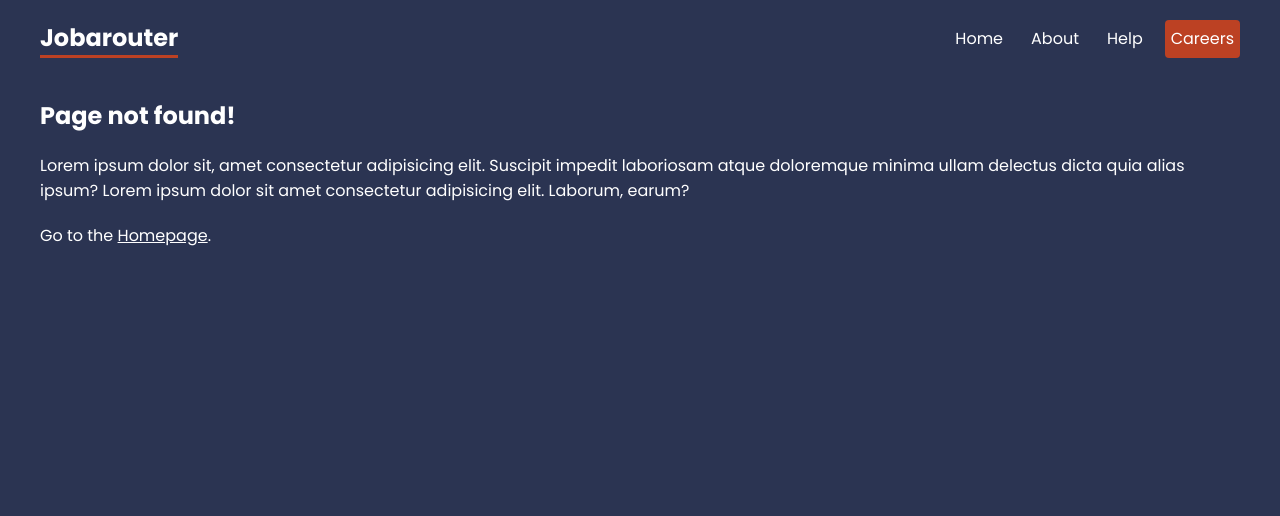
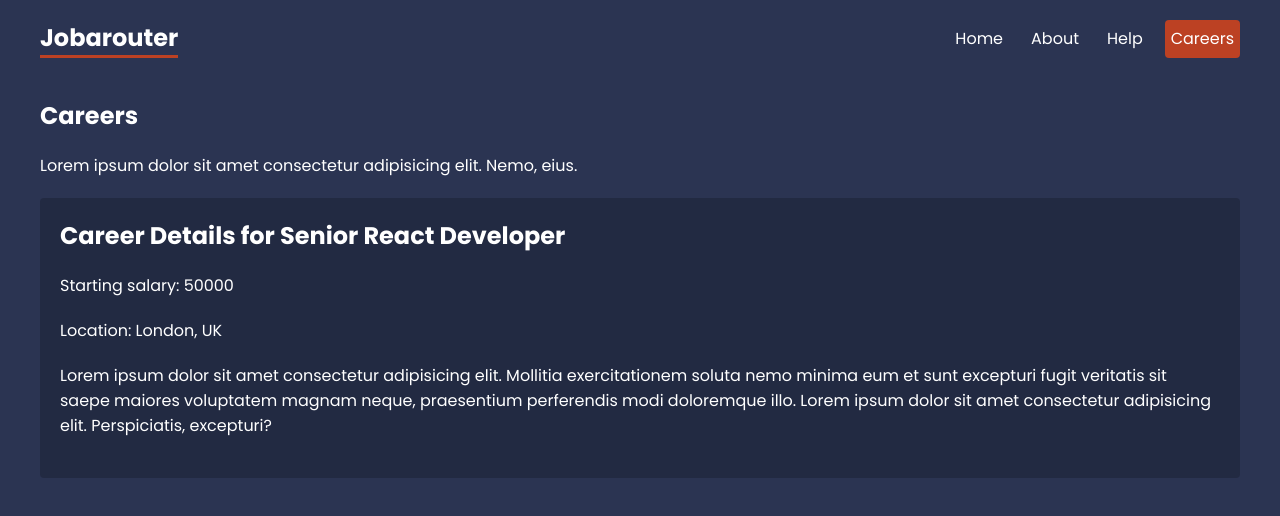
Before and after one commit to kishanlalchoudhary/Jobarouter-ReactRouter, a React (Create React App) app: page /careers/1 in a window 1280 px wide. Shown: the top 516 px of the page. Built offline with nearby package versions, Linux system fonts and the light colour scheme; data requests are answered from the project's data file.

Commit message:
lesson-7

```diff
--- a/src/App.js
+++ b/src/App.js
@@ -10,12 +10,15 @@
 import About from "./pages/About";
 import Faq from "./pages/help/Faq";
 import Contact from "./pages/help/Contact";
+import NotFound from "./pages/NotFound";
 import Careers, { careersLoader } from "./pages/careers/Careers";
+import CareerDetails, {
+  careerDetailsLoader,
+} from "./pages/careers/CareerDetails";
 
 // layouts
 import RootLayout from "./layouts/RootLayout";
 import HelpLayout from "./layouts/HelpLayout";
-import NotFound from "./pages/NotFound";
 import CareersLayout from "./layouts/CareersLayout";
 
 const router = createBrowserRouter(
@@ -31,6 +34,11 @@
 
       <Route path="careers" element={<CareersLayout />}>
         <Route index element={<Careers />} loader={careersLoader} />
+        <Route
+          path=":id"
+          element={<CareerDetails />}
+          loader={careerDetailsLoader}
+        />
       </Route>
 
       <Route path="*" element={<NotFound />} />
--- a/src/index.css
+++ b/src/index.css
@@ -142,5 +142,11 @@
 }
 
 /* careers details */
+.career-details {
+    background: rgba(0, 0, 0, 0.2);
+    padding: 20px;
+    border-radius: 4px;
+    margin: 20px 0;
+}
 
 /* breadcrumbs */
--- /dev/null
+++ b/src/pages/careers/CareerDetails.js
@@ -0,0 +1,31 @@
+import React from "react";
+import { useLoaderData, useParams } from "react-router-dom";
+
+export default function CareerDetails() {
+  const { id } = useParams();
+  const career = useLoaderData();
+
+  return (
+    <div className="career-details">
+      <h2>Career Details for {career.title}</h2>
+      <p>Starting salary: {career.salary}</p>
+      <p>Location: {career.location}</p>
+      <div className="details">
+        <p>
+          Lorem ipsum dolor sit amet consectetur adipisicing elit. Mollitia
+          exercitationem soluta nemo minima eum et sunt excepturi fugit
+          veritatis sit saepe maiores voluptatem magnam neque, praesentium
+          perferendis modi doloremque illo. Lorem ipsum dolor sit amet
+          consectetur adipisicing elit. Perspiciatis, excepturi?{" "}
+        </p>
+      </div>
+    </div>
+  );
+}
+
+// loader function
+export const careerDetailsLoader = async ({ params }) => {
+  const { id } = params;
+  const res = await fetch("http://localhost:4000/careers/" + id);
+  return res.json();
+};
--- a/src/pages/careers/Careers.js
+++ b/src/pages/careers/Careers.js
@@ -6,7 +6,7 @@
   return (
     <div className="careers">
       {careers.map((career) => (
-        <Link to="/" key={career.id}>
+        <Link to={career.id.toString()} key={career.id}>
           <p>{career.title}</p>
           <p>Based in {career.location}</p>
         </Link>
```
